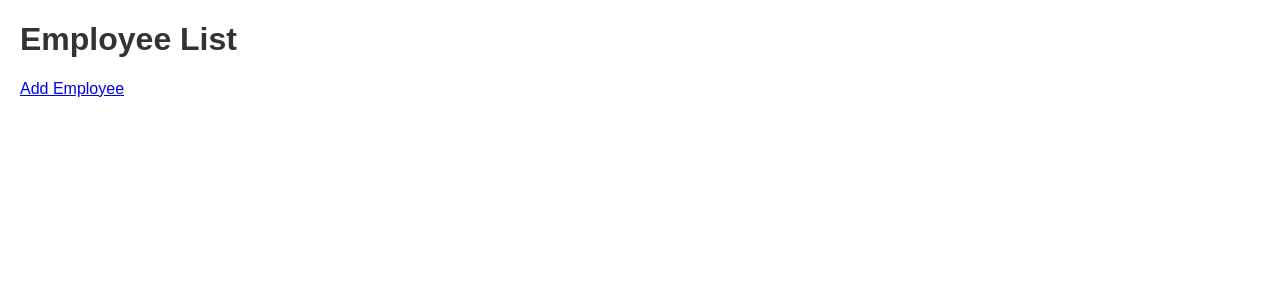
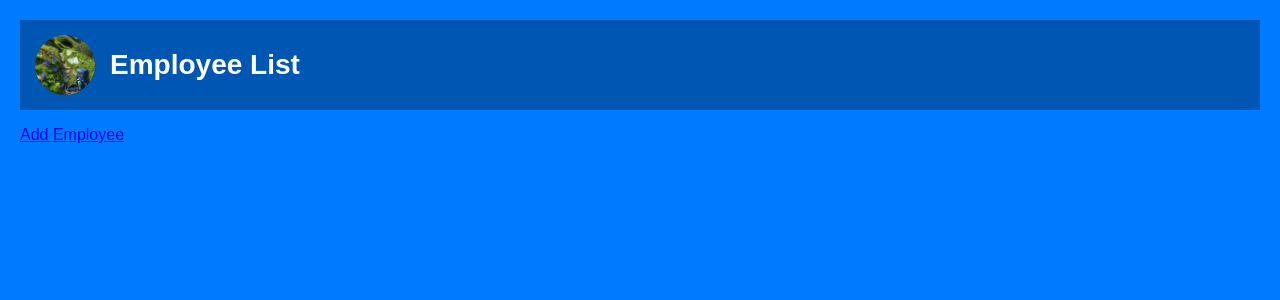
Before and after one commit to HabtamuFeyera/Python-OOP-Guide, a Flask app: page / in a window 1280 px wide. Shown: the top 300 px of the page. Run offline with Flask 3, Linux system fonts and the light colour scheme.

Commit message:
add files

```diff
--- a/Payroll/static/style.css
+++ b/Payroll/static/style.css
@@ -1,40 +1,23 @@
 body {
     font-family: Arial, sans-serif;
-    margin: 20px;
+    margin: 0;
+    padding: 20px;
+    background-color: #007bff; /* Change background color to blue */
+    color: #fff; /* Set text color to white for better contrast */
 }
-
-h1, h2 {
-    color: #333;
+.header {
+    display: flex;
+    align-items: center;
+    background-color: #0056b3; /* Darker shade of blue */
+    padding: 15px; /* Increase padding for larger block size */
 }
-
-ul {
-    list-style-type: none;
-    padding: 0;
+.logo {
+    width: 60px; /* Increase logo size */
+    height: 60px; /* Ensure the height matches the width for a circular shape */
+    border-radius: 50%; /* Set border-radius to 50% to create a circle */
+    margin-right: 15px; /* Add some space between the logo and the heading */
 }
-
-li {
-    margin-bottom: 10px;
+h1 {
+    font-size: 28px; /* Increase font size for the heading */
+    margin: 0; /* Remove default margin to ensure the heading aligns properly */
 }
-
-label {
-    display: block;
-    margin-bottom: 5px;
-}
-
-input[type="text"], input[type="number"], select {
-    width: 200px;
-    padding: 5px;
-    margin-bottom: 10px;
-}
-
-input[type="submit"] {
-    padding: 10px 20px;
-    background-color: #007bff;
-    color: #fff;
-    border: none;
-    cursor: pointer;
-}
-
-input[type="submit"]:hover {
-    background-color: #0056b3;
-}
--- a/Payroll/templates/index.html
+++ b/Payroll/templates/index.html
@@ -7,7 +7,10 @@
     <link rel="stylesheet" href="{{ url_for('static', filename='style.css') }}">
 </head>
 <body>
-    <h1>Employee List</h1>
+    <div class="header">
+        <img src="{{ url_for('static', filename='company_logo.png') }}" alt="Company Logo" class="logo">
+        <h1>Employee List</h1>
+    </div>
     <ul>
         {% for employee in employees %}
             <li>{{ employee.full_name }} - Salary: ${{ employee.get_salary() }}</li>
```
Also changed, not shown: employees.csv (added, +8 -0 lines), Payroll/static/company_logo.png (added).
